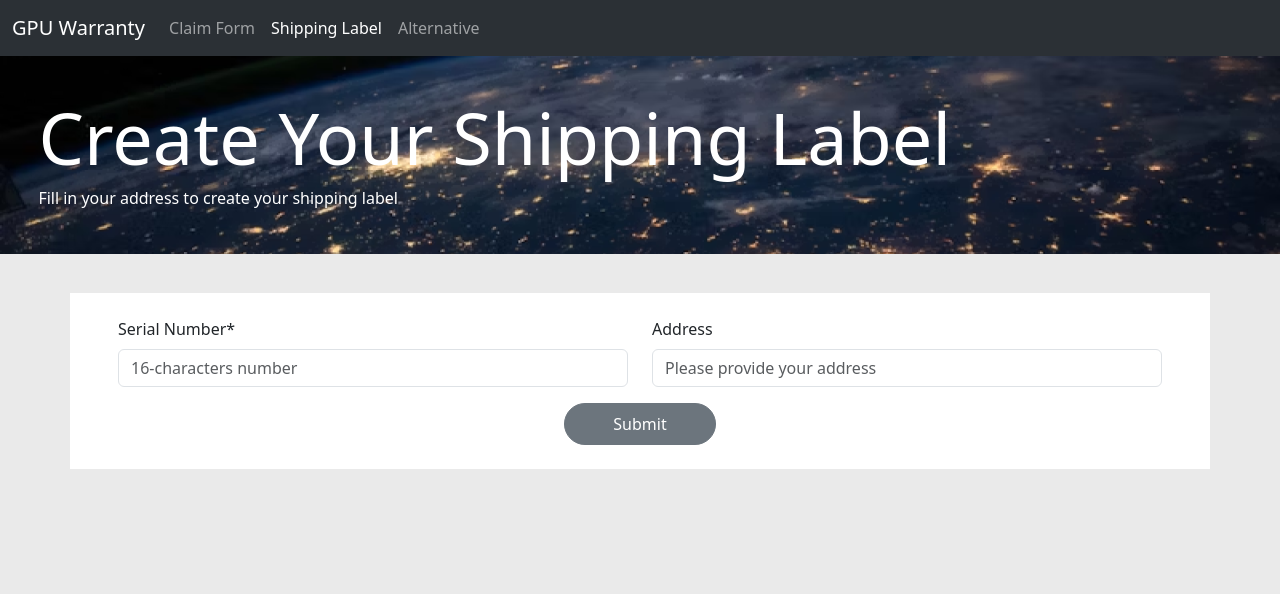
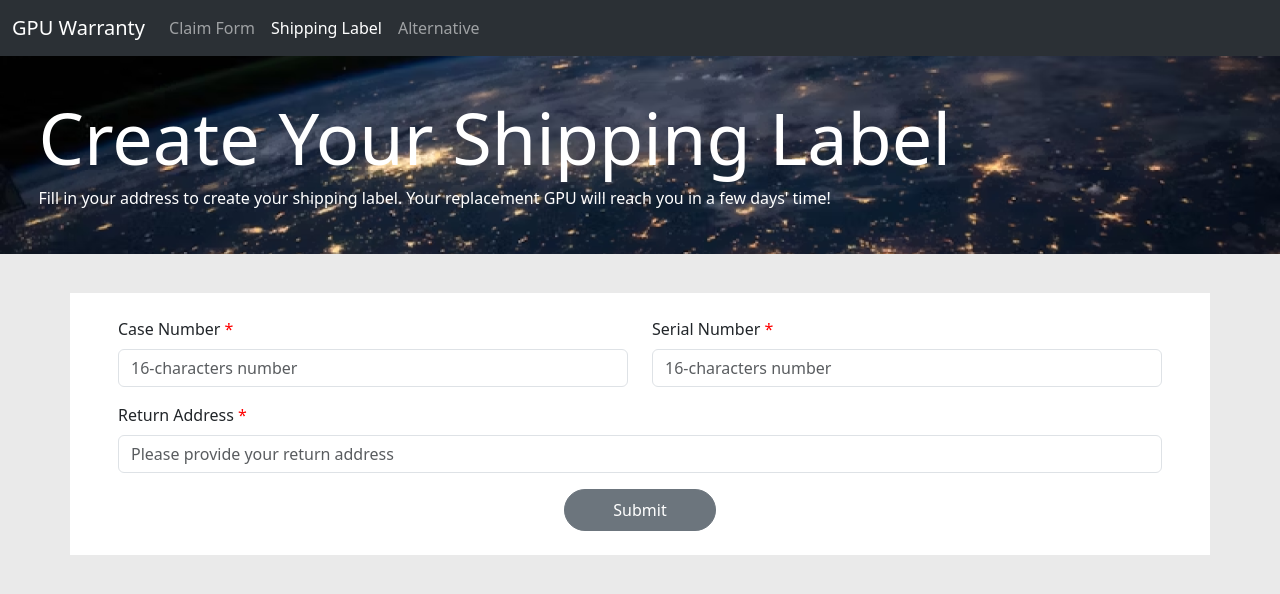
Before and after one commit to JonIHolton/WarrantyMicroserviceApp, a plain HTML site: page microservices/python_services/form/templates/label.html in a window 1280 px wide. Drawn offline with nearby package versions, Linux system fonts and the light colour scheme.

Commit message:
update to UI
update to apply and label UI

```diff
--- a/microservices/python_services/form/templates/label.html
+++ b/microservices/python_services/form/templates/label.html
@@ -23,6 +23,10 @@
         .num {
             width: 50px;
             height: 50px;
+        }
+
+        span.asterisk {
+            color: red;
         }
     </style>
 </head>
@@ -55,7 +59,7 @@
             <h1 class="display-2 col text-white">Create Your Shipping Label</h1>
         </div>
         <div>
-            <h6 class="display-9 col-8 text-white fw-lighter">Fill in your address to create your shipping label</h6>
+            <h6 class="display-9 col-8 text-white fw-lighter">Fill in your address to create your shipping label. Your replacement GPU will reach you in a few days' time!</h6>
             <div class="col"></div>
         </div>
        </div>
@@ -63,13 +67,18 @@
        <div class="container px-5 py-4 align-items-center justify-content-center bg-white">
         <form class="row">
             <div class="col-md-6 mb-3">
-                <label for="getSerial" class="form-label">Serial Number*</label>
+                <label for="getCase" class="form-label">Case Number <span class="asterisk">*</span> </label>
+                <input type="text" class="form-control" id="getCase" placeholder="16-characters number" required>
+            </div>
+
+            <div class="col-md-6 mb-3">
+                <label for="getSerial" class="form-label">Serial Number <span class="asterisk">*</span></label>
                 <input type="text" class="form-control" id="getSerial" placeholder="16-characters number" required>
             </div>
 
-            <div class="col-md-6 mb-3">
-                <label for="getReason" class="form-label">Address</label>
-                <input type="text" class="form-control" id="getReason" placeholder="Please provide your address" required>
+            <div class="col-md-12 mb-3">
+                <label for="getAddress" class="form-label">Return Address <span class="asterisk">*</span></label>
+                <input type="text" class="form-control" id="getAddress" placeholder="Please provide your return address" required>
             </div>
 
             <div class="col-md-12 text-center">
```
Also changed, not shown: microservices/python_services/form/templates/alternative.html (+3 -0 lines), microservices/python_services/form/templates/apply.html (+8 -4 lines).
